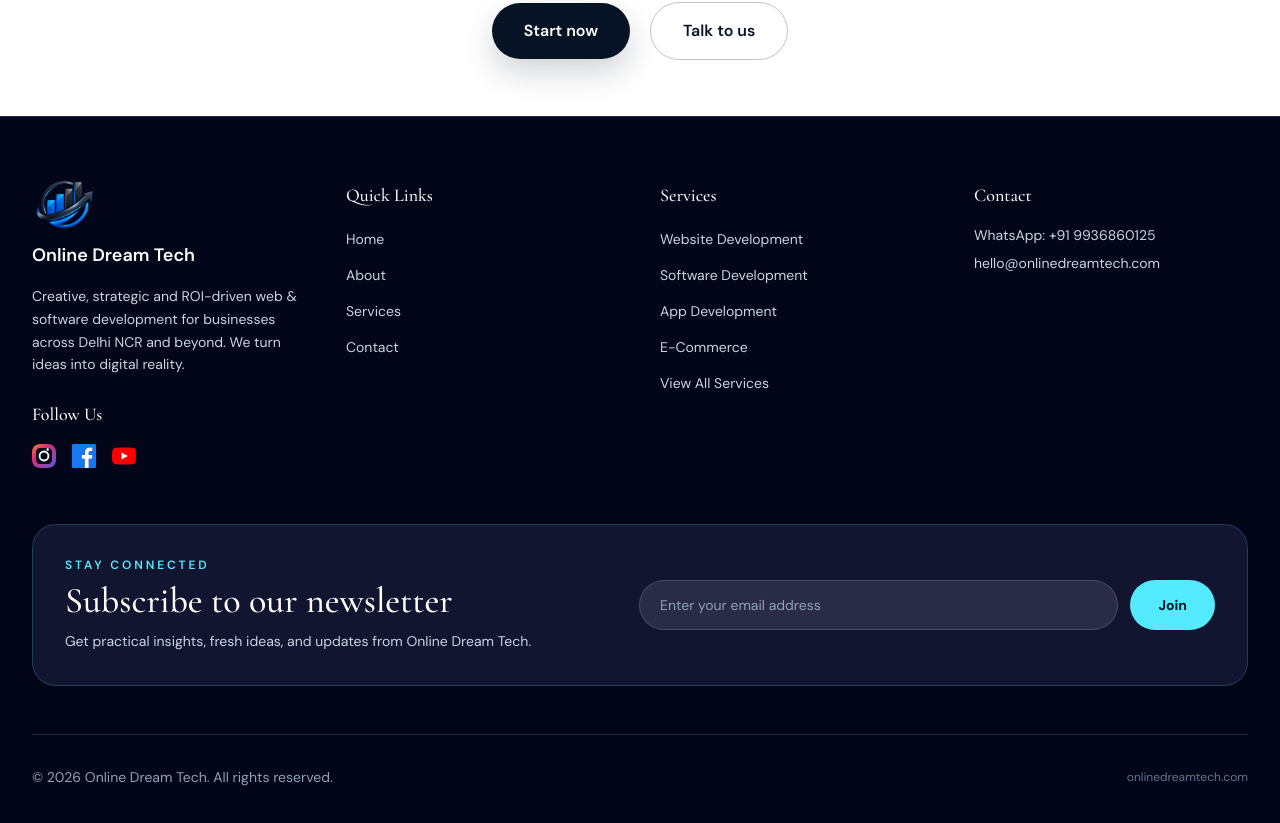
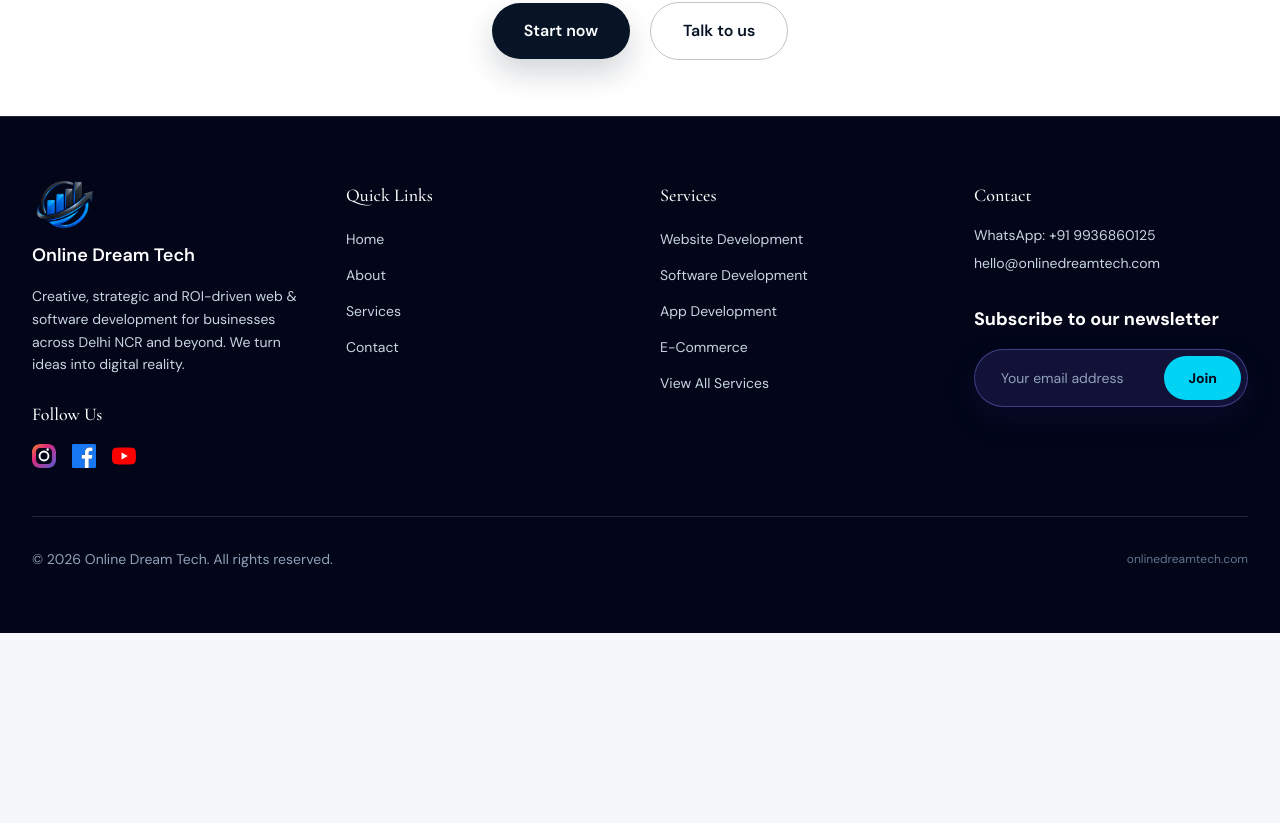
Before and after one commit to ydv83165-hub/online-dream-tech-, a Next.js app: page /contact in a window 1280 px wide. Shown: the part 2980-3803 px from the top of the page. After the commit the page ends 3613 px from the top, so only its background shows below. Built offline with nearby package versions, Linux system fonts and the light colour scheme; no server answers.

Commit message:
add newsletter signup to footer

```diff
--- a/components/layout/Footer.tsx
+++ b/components/layout/Footer.tsx
@@ -94,36 +94,30 @@
                 </a>
               </li>
             </ul>
-          </div>
-        </div>
 
-        <section className="mt-12 rounded-[1.5rem] border border-cyan-300/20 bg-[#11152f] px-5 py-7 shadow-[0_18px_40px_rgba(2,6,23,0.28)] sm:px-8 sm:py-8 lg:mt-14 lg:flex lg:items-center lg:justify-between lg:gap-10">
-          <div className="max-w-xl">
-            <p className="text-xs font-semibold uppercase tracking-[0.24em] text-cyan-300">Stay connected</p>
-            <h2 className="mt-2 font-display text-3xl text-white sm:text-4xl">Subscribe to our newsletter</h2>
-            <p className="mt-2 text-sm leading-6 text-slate-300">
-              Get practical insights, fresh ideas, and updates from Online Dream Tech.
-            </p>
-          </div>
-
-          <form className="mt-6 flex w-full max-w-xl flex-col gap-3 sm:flex-row lg:mt-0" action="#" method="post">
-            <label htmlFor="footer-newsletter-email" className="sr-only">Email address</label>
+            <div className="mt-8">
+              <h4 className="text-lg font-bold text-white">Subscribe to our newsletter</h4>
+              <form className="mt-4 flex flex-col gap-3 rounded-full border border-indigo-400/40 bg-indigo-950/60 p-1.5 shadow-[0_12px_30px_rgba(30,20,80,0.28)] sm:flex-row sm:items-center">
+                <label htmlFor="footer-newsletter-email" className="sr-only">
+                  Your email address
+                </label>
                 <input
                   id="footer-newsletter-email"
-              name="email"
                   type="email"
+                  placeholder="Your email address"
                   required
-              placeholder="Enter your email address"
-              className="min-w-0 flex-1 rounded-full border border-white/15 bg-white/10 px-5 py-3.5 text-sm text-white outline-none placeholder:text-slate-400 focus:border-cyan-300 focus:ring-2 focus:ring-cyan-300/20"
+                  className="min-w-0 flex-1 rounded-full bg-transparent px-5 py-3 text-sm text-white outline-none placeholder:text-slate-400 focus:ring-2 focus:ring-cyan-300/40"
                 />
                 <button
                   type="submit"
-              className="rounded-full bg-cyan-300 px-7 py-3.5 text-sm font-bold text-[#071426] transition-colors hover:bg-cyan-200 focus:outline-none focus:ring-2 focus:ring-cyan-200 focus:ring-offset-2 focus:ring-offset-[#11152f]"
+                  className="rounded-full bg-cyan-400 px-6 py-3 text-sm font-bold text-slate-950 transition-colors hover:bg-cyan-300 focus:outline-none focus:ring-2 focus:ring-cyan-200 focus:ring-offset-2 focus:ring-offset-slate-950"
                 >
                   Join
                 </button>
               </form>
-        </section>
+            </div>
+          </div>
+        </div>
 
         <div className="mt-12 pt-8 border-t border-slate-800 flex flex-col sm:flex-row justify-between items-center gap-4">
           <p className="text-slate-400 text-sm">© {CURRENT_YEAR} {BRAND.legalName}. All rights reserved.</p>
```
Lines whose indentation alone changed are shown as unchanged.
